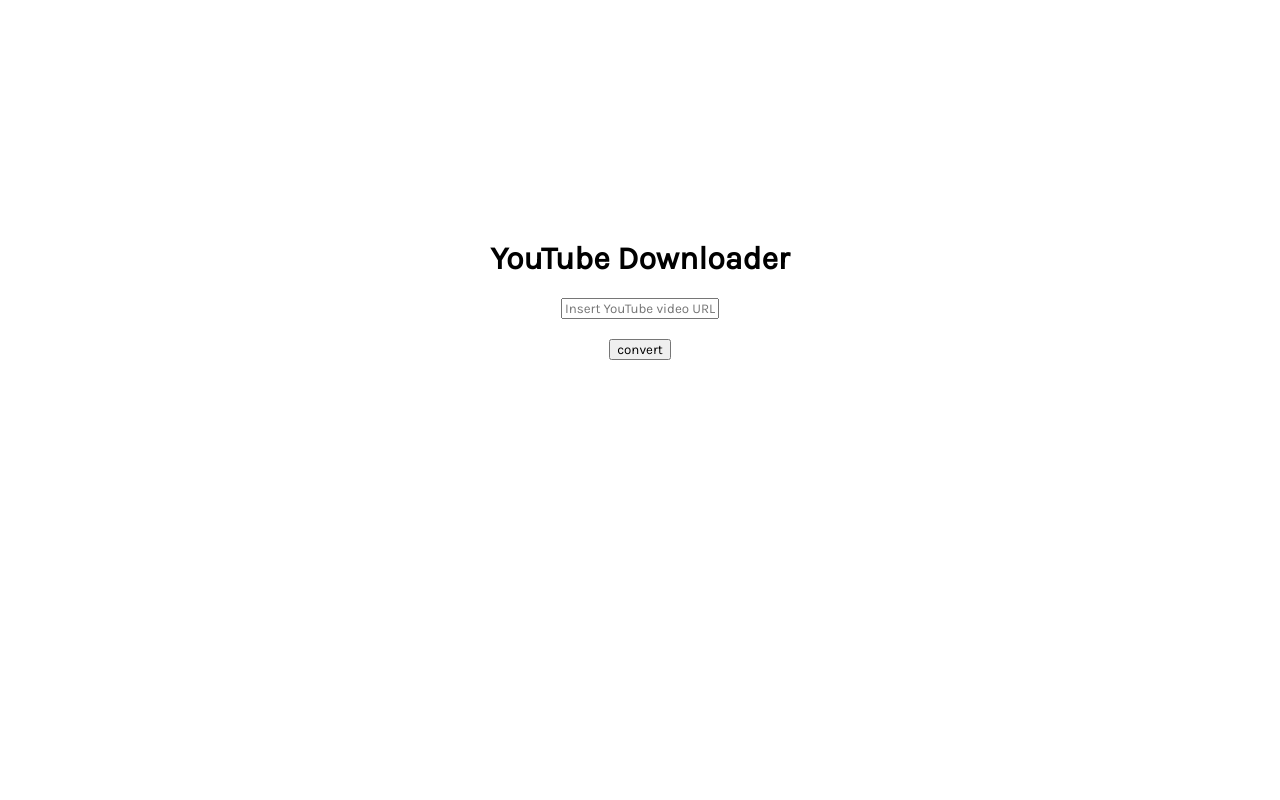
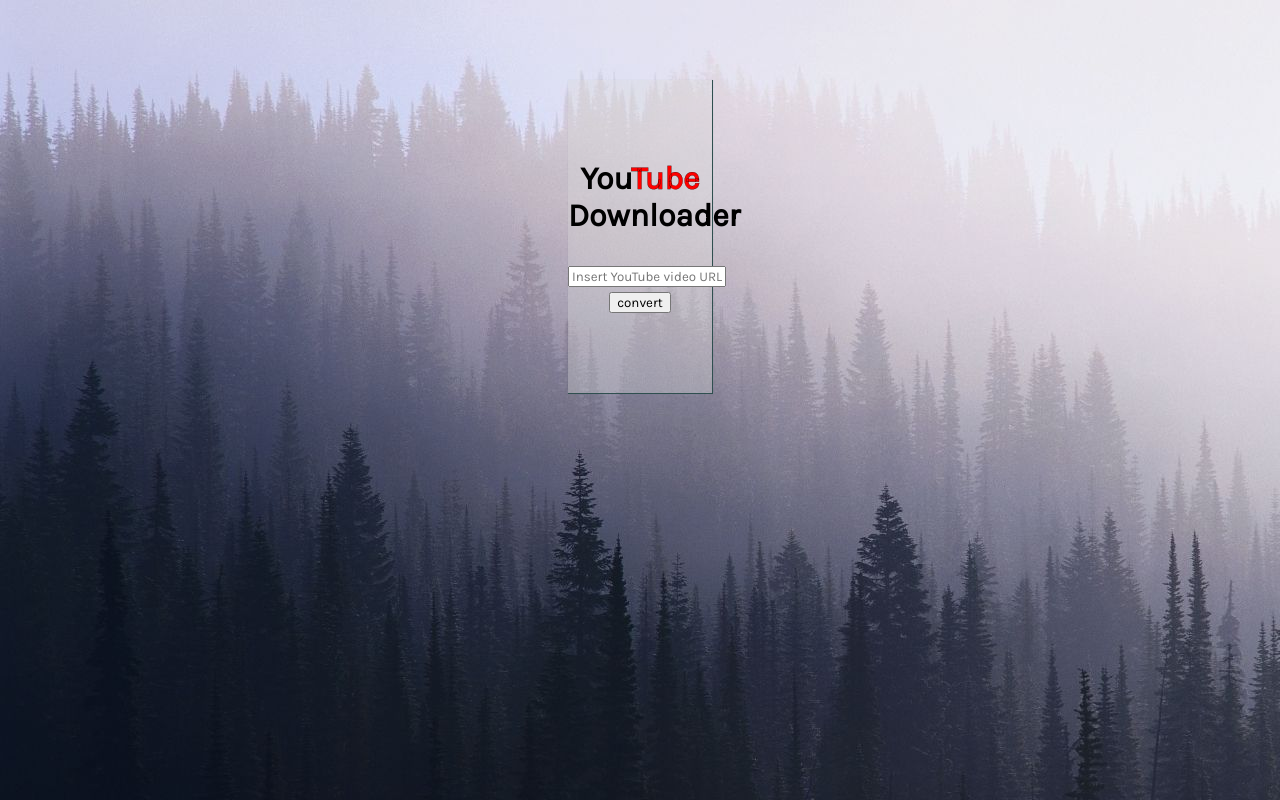
Before and after one commit to Lezzz/youtube_downloader, a plain HTML site: page index.html in a window 1280 px wide. Drawn offline with Linux system fonts and the light colour scheme.

Commit message:
finished styling.

```diff
--- a/index.html
+++ b/index.html
@@ -9,10 +9,14 @@
 </head>
 
 <body>
-    <h1 class="heading">YouTube Downloader</h1>
-    <input class ="URL-input" placeholder="Insert YouTube video URL">
-    <div class="div-button">
-    <button class="convert-button">convert</button>
+    <div class ="container">
+        <h1 class="heading">You<span style="color: red; -webkit-text-stroke: 0.25px black;">Tube</span> <br>
+            Downloader
+        </p></h1>
+        <input class ="URL-input" placeholder="Insert YouTube video URL">
+        <div class="div-button">
+            <button class="convert-button">convert</button>
+        </div>
     </div>
 </body>
 
--- a/style.css
+++ b/style.css
@@ -7,13 +7,23 @@
 .heading {
 
     font-family: 'Karla', sans-serif;
-    margin-top: 30vh;
+    margin-top: 10vh;
+    padding-top: 10vh;
+
 
 }
 
+body{
+
+    background-image: url('./images/background.jpg');
+
+
+}
 .URL-input {
 
     font-family: 'Karla', sans-serif;
+
+
 
 }
 
@@ -25,6 +35,16 @@
 
 .div-button {
 
-margin-top: 20px;
+margin-top: 5px;
+padding-bottom: 10vh;
+
 
 }
+
+.container {
+    background-image: url('./images/box_background.png');
+    margin-right: 70vh;
+    margin-left: 70vh;
+    box-shadow: 0.5px 0.5px 0.5px 0.5px darkslategrey;
+
+}
```
Also changed, not shown: images/background.jpg (added), images/box_background.png (added).
